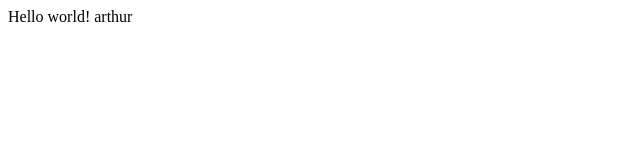
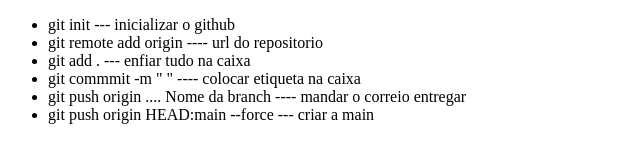
Before and after one commit to MarcusLirio/aula-1, a plain HTML site: page index.html in a window 1280 px wide. Shown: the whole page, without its empty margins (0-640 px from the left). Drawn offline with Linux system fonts and the light colour scheme.

Commit message:
indicacoes do que fazer

```diff
--- a/index.html
+++ b/index.html
@@ -7,7 +7,13 @@
     <title>Document</title>
 </head>
 <body>
-    Hello world!
-    arthur
+    <ul>
+        <li>git init --- inicializar o github</li>
+        <li>git remote add origin ---- url do repositorio</li>
+        <li>git add . --- enfiar tudo na caixa</li>
+        <li>git commmit -m " " ---- colocar etiqueta na caixa</li>
+        <li>git push origin .... Nome da branch ---- mandar o correio entregar</li>
+        <li>git push origin HEAD:main --force --- criar a main </li>
+    </ul>
 </body>
 </html>
```
